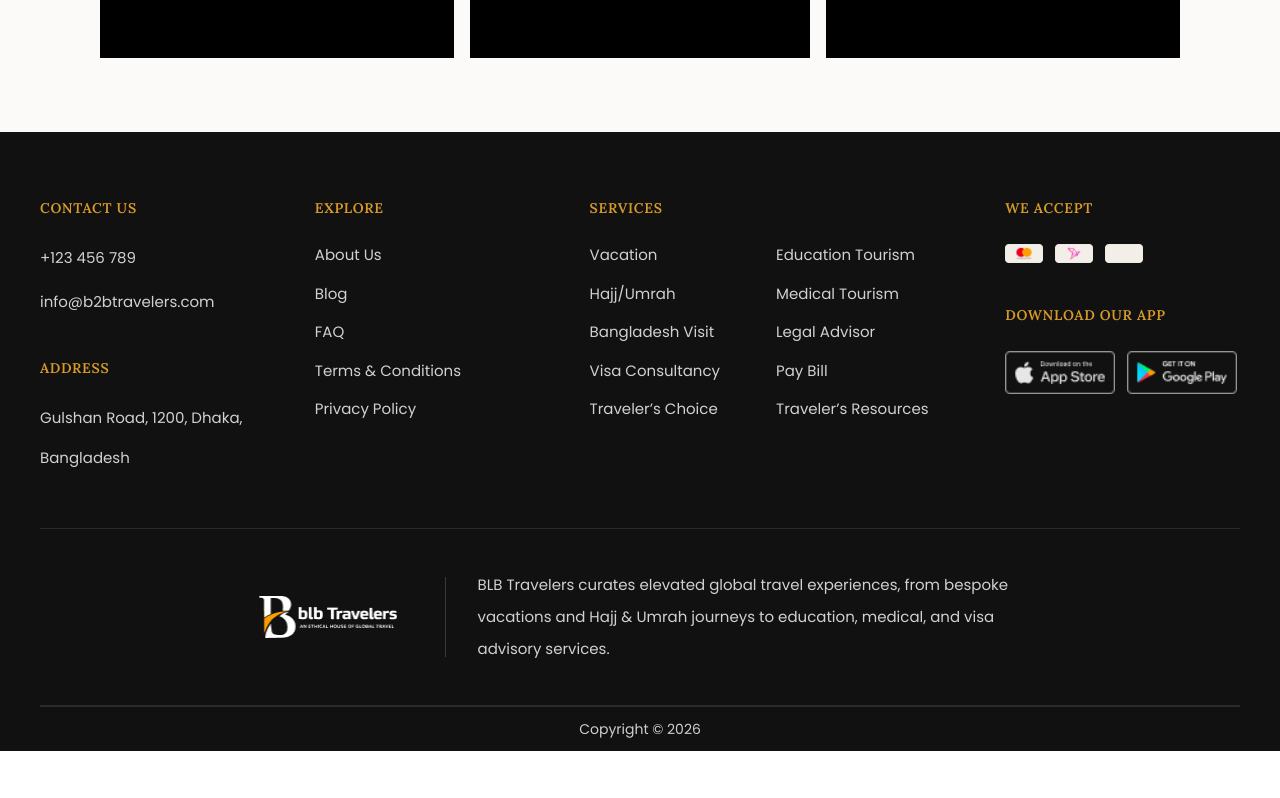
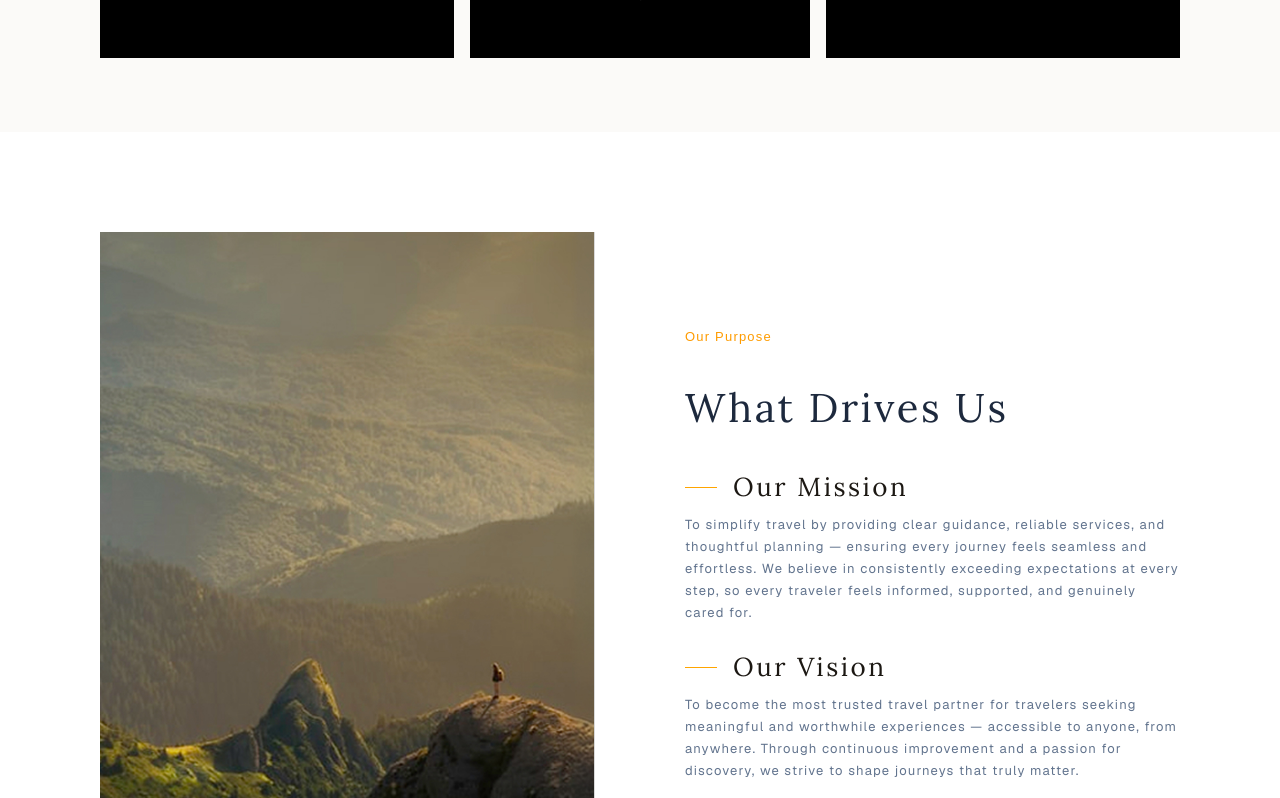
Before and after one commit to suraiya-jahan-bhuiyan-sraboni/blb-travel-client-draft, a Next.js app: page /about in a window 1280 px wide. Shown: the part 4262-5060 px from the top of the page. Before the commit the page ends 5013 px from the top, so only its background shows below. Built offline with nearby package versions, Linux system fonts and the light colour scheme.

Commit message:
our purpose section done

```diff
--- a/src/app/(public)/about/page.tsx
+++ b/src/app/(public)/about/page.tsx
@@ -1,4 +1,5 @@
 import BehindStory from "@/features/about/BehindStory";
+import OurPurpose from "@/features/about/OurPurpose";
 import OurStory from "@/features/about/OurStory";
 import TrustSection from "@/features/home/components/TrustSection";
 
@@ -8,6 +9,7 @@ export default function AboutPage() {
       <OurStory />
       <BehindStory />
       <TrustSection />
+      <OurPurpose />
     </section>
   );
 }
--- a/src/features/about/BehindStory.tsx
+++ b/src/features/about/BehindStory.tsx
@@ -5,7 +5,7 @@ export default function BehindStory() {
         <section className=" bg-white text-black">
             <div className="max-w-[1440px] mx-auto lg:p-25 md:px-8 md:py-16 px-6 py-8">
                 <div className="flex md:flex-col lg:flex-row flex-col lg:gap-[90px] md:gap-12 gap-6 items-center">
-                    <div className="lg:w-1/2 w-full">
+                    <div className="lg:w-1/2 w-full ">
                         <h6 className="font-switzer lg:text-left text-center text-[11px] md:text-[13px] lg:text-[13px] leading-[22px] tracking-[1.2px] bg-gradient-to-r from-[#FE9A00] to-[#FFA500] bg-clip-text text-transparent select-none">
                             Who We Are
                         </h6>
@@ -13,13 +13,13 @@ export default function BehindStory() {
                         <p className="mb-4 text-[13px] leading-[22px] tracking-[1.2px] text-slate-500 ">BLB Travelers was born from a simple belief: travel should feel effortless, not overwhelming. In a market where travelers often faced unreliable information and unpredictable services, we set out to create something better — built on trust, reliability, and genuine care.</p>
                         <p className="text-[13px] leading-[22px] tracking-[1.2px] text-slate-500 ">The idea behind BLB Travelers is rooted in guidance and trust. From the first spark of inspiration to the final destination, we remain focused on making every journey more confident — whether discovering new horizons, planning the perfect getaway, or exploring the world with peace of mind.</p>
                     </div>
-                    <div className="lg:w-1/2 w-full">
+                    <div className="lg:w-1/2 w-full flex justify-center lg:block">
                         <Image
                             src="/about/story.jpg"
                             alt="Behind Story background"
                             width={570}
                             height={712}
-                            className="aspect-auto"
+                            className="aspect-auto "
                         />
                     </div>
                 </div>
--- /dev/null
+++ b/src/features/about/OurPurpose.tsx
@@ -0,0 +1,45 @@
+import Image from "next/image";
+
+export default function OurPurpose() {
+    return (
+        <section className=" bg-white text-black">
+            <div className="max-w-[1440px] mx-auto lg:p-25 md:px-8 md:py-16 px-6 py-8">
+                <div className="flex md:flex-col-reverse flex-col-reverse lg:flex-row lg:gap-[90px] md:gap-12 gap-6 justify-center items-center">
+                    <div className="lg:w-1/2 w-full lg:px-0 md:px-[118px] flex justify-center lg:block">
+                     <Image
+                        src="/about/mission-vision.jpg"
+                        alt="Our Purpose background"
+                        width={570}
+                        height={712}
+                        className="aspect-auto"
+                    />
+                    </div>
+                    <div className="lg:w-1/2 w-full">
+                        <h6 className="font-switzer lg:text-left text-center text-[11px] md:text-[13px] lg:text-[13px] leading-[22px] tracking-[1.2px] bg-gradient-to-r from-[#FE9A00] to-[#FFA500] bg-clip-text text-transparent select-none">
+                            Our Purpose
+                        </h6>
+                        <h1 className="font-lora lg:text-left text-center text-slate-800 text-2xl  md:text-[32px] lg:text-[40px] lg:leading-18 md:leading-12 leading-9 lg:tracking-[2.5px] md:tracking-[5%] tracking-[2px] lg:mt-6 lg:mb-4 md:mt-2 md:mb-4 mt-4 mb-4">What Drives Us</h1>
+
+                        <div>
+                            <div>
+                                <div className="flex gap-4 items-center">
+                                    <div className="w-8 bg-[#FFA500] h-[1px]" />
+                                    <h4 className="font-lora text-[#1C1813]  text-[26px] leading-[54px] tracking-[2.5px]">Our Mission</h4>
+                                </div>
+                                <p className="mb-4 text-[13px] leading-[22px] tracking-[1.2px] text-slate-500 ">To simplify travel by providing clear guidance, reliable services, and thoughtful planning — ensuring every journey feels seamless and effortless. We believe in consistently exceeding expectations at every step, so every traveler feels informed, supported, and genuinely cared for.</p>
+                            </div>
+                            <div>
+                                <div className="flex gap-4 items-center">
+                                    <div className="w-8 bg-[#FFA500] h-[1px]" />
+                                    <h4 className="font-lora text-[#1C1813]  text-[26px] leading-[54px] tracking-[2.5px]">Our Vision</h4>
+                                </div>
+                                <p className="mb-4 text-[13px] leading-[22px] tracking-[1.2px] text-slate-500 ">To become the most trusted travel partner for travelers seeking meaningful and worthwhile experiences — accessible to anyone, from anywhere. Through continuous improvement and a passion for discovery, we strive to shape journeys that truly matter.</p>
+                            </div>
+                        </div>
+                    </div>
+
+                </div>
+            </div>
+        </section>
+    )
+}
```
